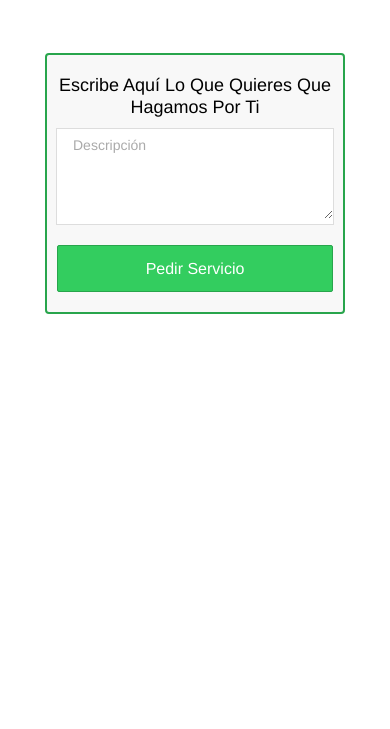
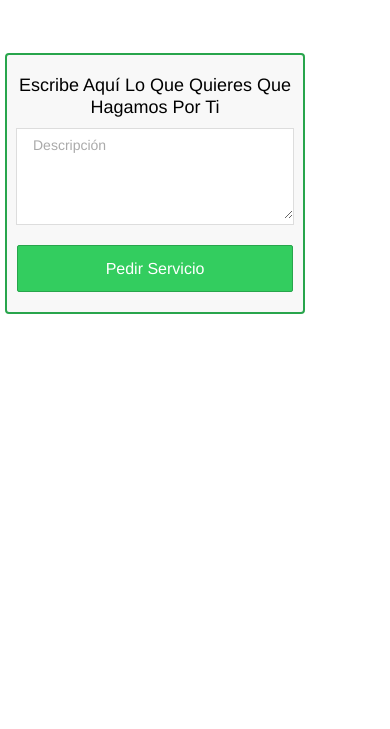
Before and after one commit to josekrlos029/blink-ionic, a plain HTML site: page blink-ionic/public_html/index.html in a window 390 px wide. Shown: the part 46-775 px from the top of the page. Drawn offline with Linux system fonts and the light colour scheme; some packages are replaced by stand-ins of ours; files whose address does not match are found by name.

Commit message:
Version IPHone

```diff
--- a/blink-ionic/public_html/css/blink.css
+++ b/blink-ionic/public_html/css/blink.css
@@ -21,7 +21,7 @@ and open the template in the editor.
 
 .divMap{
     padding: 10px;
-    position: relative;
+    position: absolute;
     width: 300px;
     margin: 0 auto;
     background-color: #f8f8f8;
--- a/blink-ionic/public_html/diligencias.html
+++ b/blink-ionic/public_html/diligencias.html
@@ -1,5 +1,5 @@
 <div id="mapaDiligencias" style="height: inherit"></div>
-<div class="divMap">
+<div class="divMap" ng-controller="controller">
     <h4 style="text-align: center">Escribe Aquí Lo Que Quieres Que Hagamos Por Ti</h4>
     <div class="list">
             <label class="item item-input">
@@ -7,15 +7,12 @@
             </label>
 
     </div>
-
     <button class="button button-block button-balanced" ng-click="showPopup()">
         Pedir Servicio
     </button>
 
 
 </div>
-<!--<script type="text/javascript" src="http://maps.googleapis.com/maps/api/js?key=AIzaSyBAibBz2Z0H3jFKhC9zguoL9jNU4fwlQGw&sensor=true&libraries=geometry"></script>
-<script src="js/gmaps.js" type="text/javascript"></script>-->
 <script>
 
     $(document).ready(function(){
@@ -41,3 +38,5 @@ function loadScript() {
 }
 
 </script>
+<!--<script type="text/javascript" src="http://maps.googleapis.com/maps/api/js?key=AIzaSyBAibBz2Z0H3jFKhC9zguoL9jNU4fwlQGw&sensor=true&libraries=geometry"></script>
+<script src="js/gmaps.js" type="text/javascript"></script>-->
--- a/blink-ionic/public_html/index.html
+++ b/blink-ionic/public_html/index.html
@@ -12,7 +12,7 @@ and open the template in the editor.
         <link href="css/ionic.min.css" rel="stylesheet" type="text/css"/>
         <link href="css/blink.css" rel="stylesheet" type="text/css"/>
     </head>
-    <body ng-controller="controller">
+    <body>
         <div id="example-content" class="ionic-body active-preview">
             <div class="bar bar-header has-tabs-top bar-energized" id="header">
 
@@ -21,23 +21,9 @@ and open the template in the editor.
 
         </div>
 
-            <div id="body">
+            <div id="body" >
 
             </div>
-        <!--<ion-view>
-            <ion-content class="content has-header">
-                <h1>Hola</h1>
-            </ion-content>
-        </ion-view>
-        <ion-view title="Mi primera app en ionic!">
-            <ion-content id="body" >
-
-
-            </ion-content>
-        </ion-view>-->
-
-
-
 
         <div class="tabs-striped tabs-color-energized" id="footer">
 
@@ -77,7 +63,6 @@ and open the template in the editor.
 
                 page.diligencias();
 
-
             });
 
 
--- a/blink-ionic/public_html/js/app-angular.js
+++ b/blink-ionic/public_html/js/app-angular.js
@@ -1,7 +1,8 @@
-angular.module("app", ["ionic"])
+var angu = angular.module("app", ["ionic"])
         .controller("controller", function ($scope, $ionicPopup, $timeout) {
 
            $scope.showPopup = function() {
+
             $scope.data = {};
 
             // An elaborate, custom popup
--- a/blink-ionic/public_html/js/app.js
+++ b/blink-ionic/public_html/js/app.js
@@ -180,7 +180,7 @@ var page = {
 
         $("#mapaDiligencias").height($("#body").height());
 
-        $(".divMap").css("top", ( "-" + ($("#mapaDiligencias").height() - 60)) +  "px" );
+        $(".divMap").css("margin-top", ( "-" + ($("#mapaDiligencias").height() - 60)) +  "px" );
 
 
     }
```
